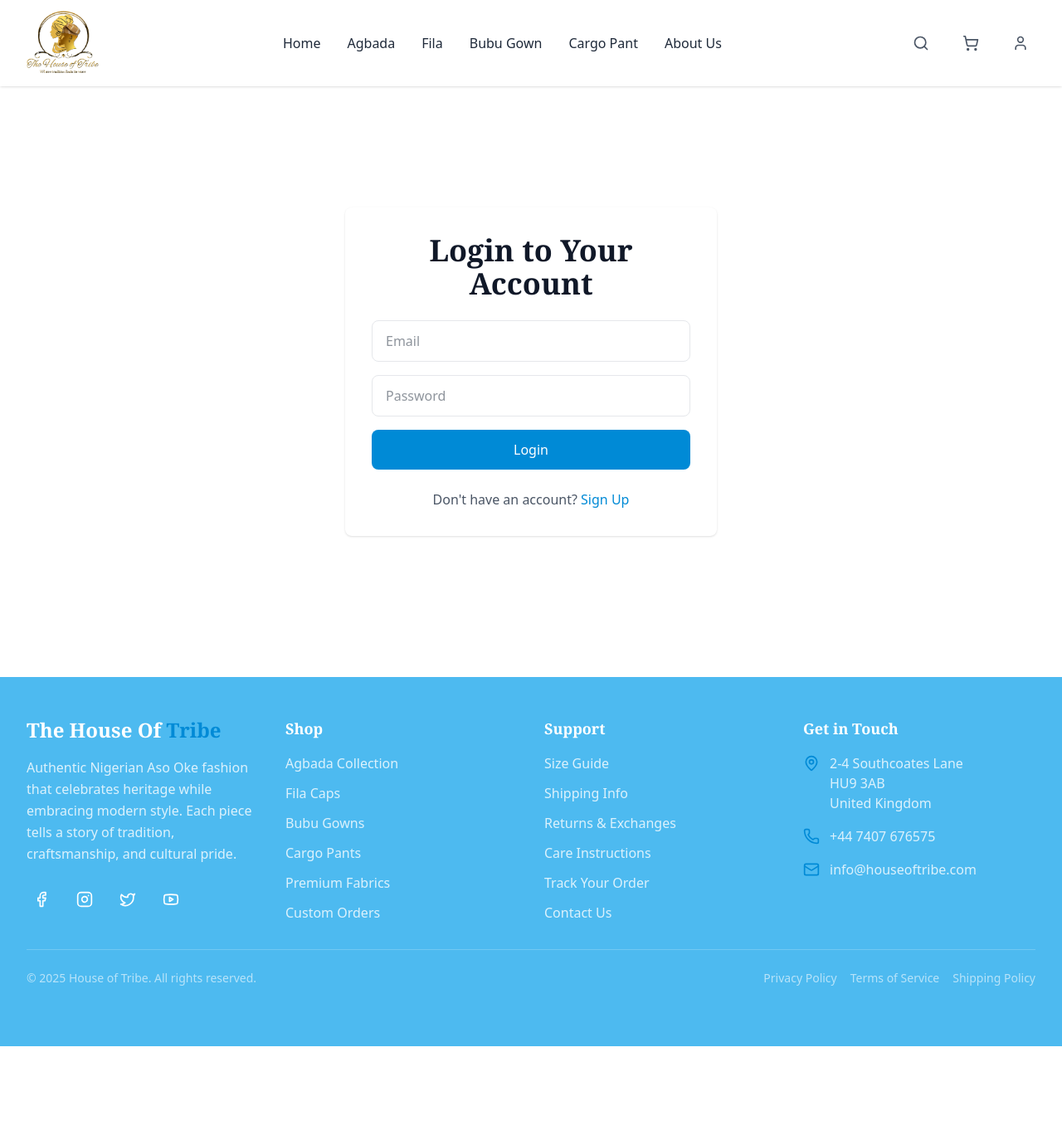
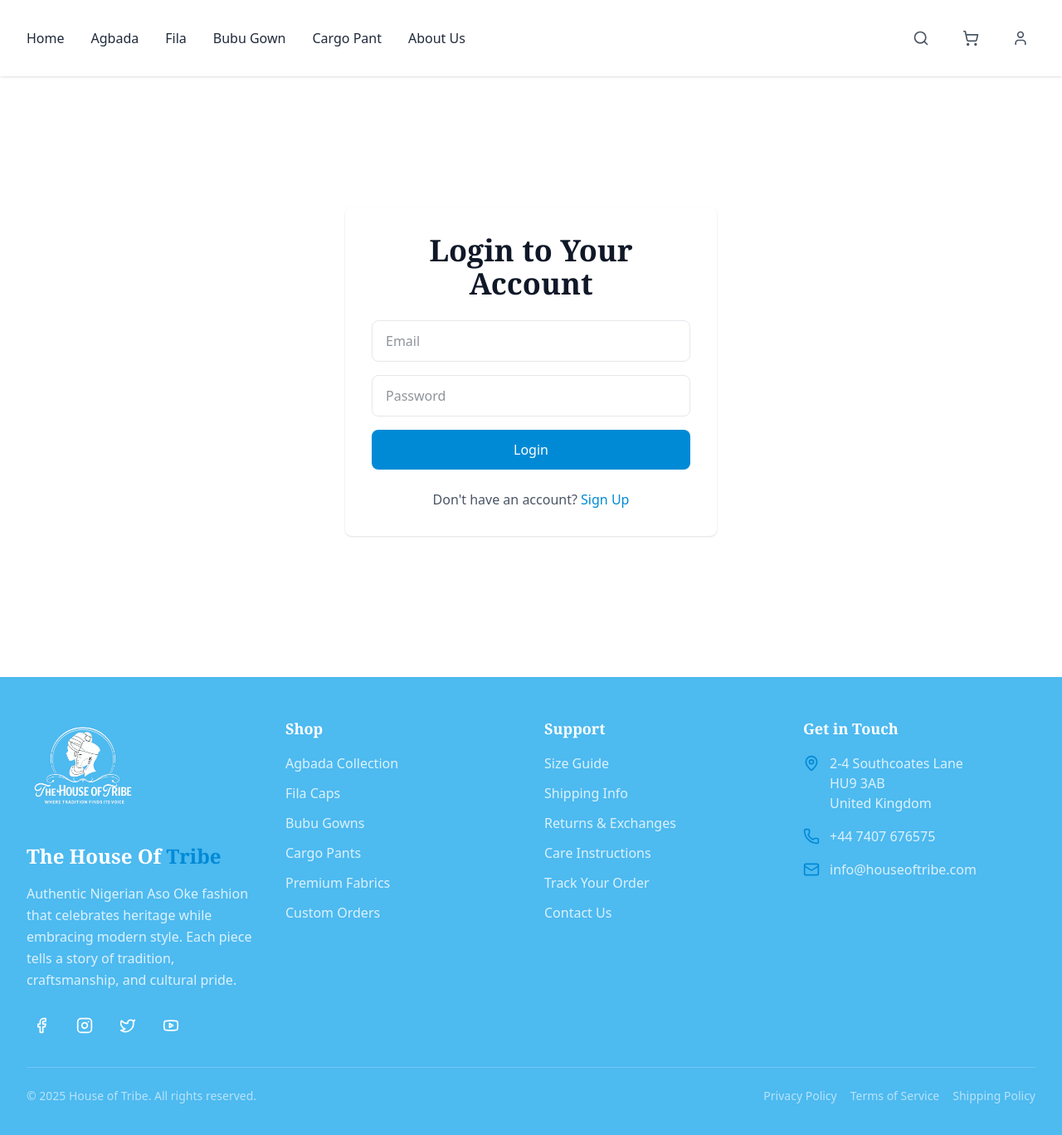
Before and after one commit to dona-8833/house-of-tribe, a React (Vite) app: page /auth in a window 1280 px wide. Shown: the top 1368 px of the page at 83% size. Before the commit the page ends 1261 px from the top, so only its background shows below. Built offline with nearby package versions, Linux system fonts and the light colour scheme.

Commit message:
logo change

```diff
--- a/src/components/layout/Footer.jsx
+++ b/src/components/layout/Footer.jsx
@@ -10,23 +10,26 @@ const Footer = () => {
         {/* Main Footer Content */}
         <div className="grid grid-cols-1 md:grid-cols-2 lg:grid-cols-4 gap-8">
           {/* Brand Section */}
-          <div className="lg:col-span-1">
+<div className="lg:col-span-1 text-center lg:text-left">
+  <img src="/whitelogo.png" alt="House of Tribe logo" className="mx-auto lg:mx-0 w-34 h-auto mb-4" />
   <h3 className="text-2xl font-serif font-bold mb-4">
-           The   House Of  <span className="text-primary">Tribe</span>
+    The House Of <span className="text-primary">Tribe</span>
   </h3>
   <p className="text-white/80 mb-6 text-base leading-relaxed">
     Authentic Nigerian Aso Oke fashion that celebrates heritage while embracing modern style. Each piece tells a story of tradition, craftsmanship, and cultural pride.
   </p>
-            <div className="flex space-x-4">
+  <div className="flex justify-center lg:justify-start space-x-4">
     {[
-                { Icon: Facebook, label: 'Facebook' , url:"#"},
-                { Icon: Instagram, label: 'Instagram',url:"https://www.instagram.com/the_house_of_tribe?igsh=YWJ0c3dqZWIxejNk"},
-                { Icon: Twitter, label: 'Twitter' , url:"#" },
-                { Icon: Youtube, label: 'YouTube', url:"#" },
-              ].map(({ Icon, label,url}, index) => (
+      { Icon: Facebook, label: 'Facebook', url: "#" },
+      { Icon: Instagram, label: 'Instagram', url: "https://www.instagram.com/the_house_of_tribe?igsh=YWJ0c3dqZWIxejNk" },
+      { Icon: Twitter, label: 'Twitter', url: "#" },
+      { Icon: Youtube, label: 'YouTube', url: "#" },
+    ].map(({ Icon, label, url }, index) => (
       <a
         key={index}
         href={url}
+        target="_blank"
+        rel="noopener noreferrer"
         className="p-2 rounded-full hover:bg-primary/10 text-white hover:text-primary transition-colors duration-200"
         aria-label={`Follow us on ${label}`}
       >
@@ -35,6 +38,7 @@ const Footer = () => {
     ))}
   </div>
 </div>
+
 
           {/* Quick Links */}
           <div>
--- a/src/components/layout/Navbar.jsx
+++ b/src/components/layout/Navbar.jsx
@@ -16,15 +16,15 @@ export default function Navbar() {
   const totalItems = cart.length
 
   return (
-    <nav className="bg-white/90 backdrop-blur-md shadow-sm fixed w-full z-10 px-4 md:px-6 lg:px-8 py-3 flex justify-between items-center">
+    <nav className="bg-white/90 backdrop-blur-md shadow-sm fixed w-full z-10 px-4 md:px-6 lg:px-8 py-7 flex justify-between items-center">
       {/* Logo */}
-<Link to="/" className="flex items-center justify-center">
+{/* <Link to="/" className="flex items-center justify-center">
   <img
-    src="/logo2.png"
+    src="/whitelogo.png"
     alt="Timeless House Of Tribe Logo"
     className="h-15 md:h-20 w-auto object-contain"
   />
-</Link>
+</Link> */}
 
       {/* Desktop Menu */}
       <div className="hidden md:flex items-center space-x-8 text-gray-800 font-medium">
```
Also changed, not shown: public/whitelogo.png (added). Lines whose indentation alone changed are shown as unchanged.
